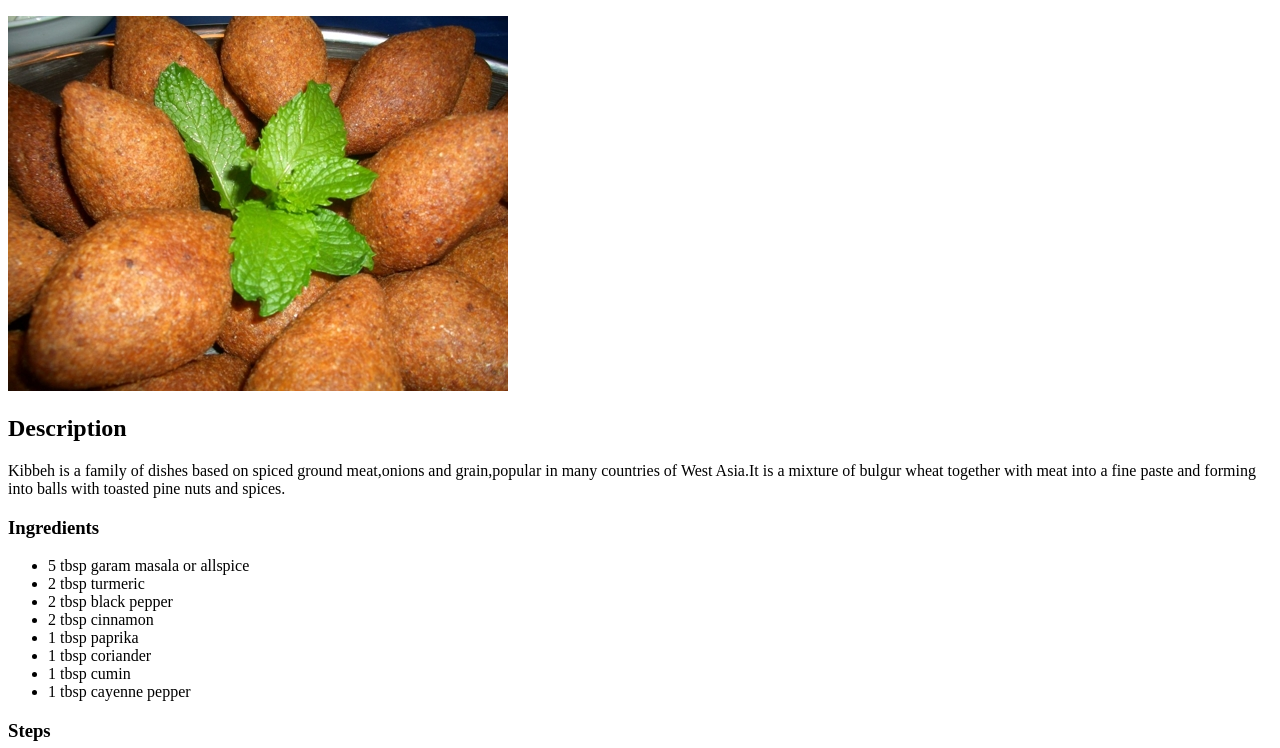
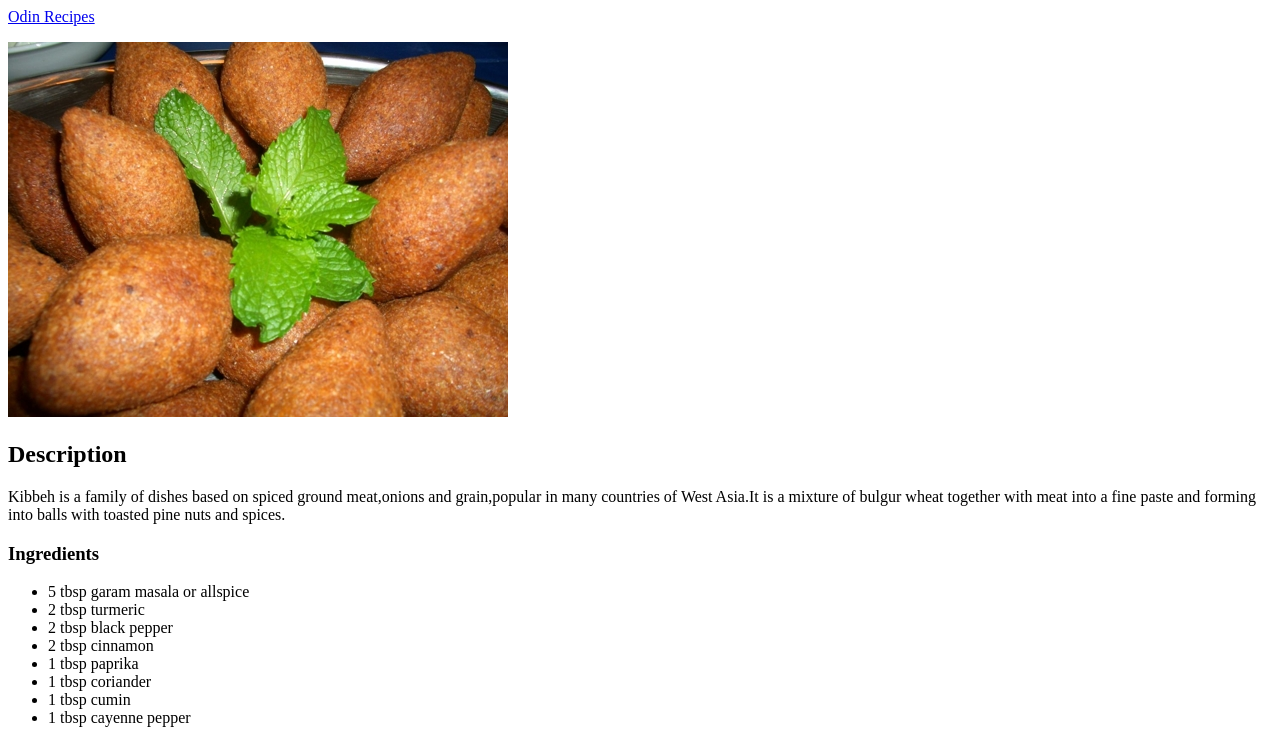
Before and after one commit to tms910/odin-recipes, a plain HTML site: page recipes/kibbeh.html in a window 1280 px wide. Shown: the top 748 px of the page. Drawn offline with Linux system fonts and the light colour scheme.

Commit message:
Add Odin Recipes link on kibbeh.html body
Add link so i can return to home page

```diff
--- a/recipes/kibbeh.html
+++ b/recipes/kibbeh.html
@@ -6,6 +6,7 @@
     </head>
 
     <body>
+        <a href="../index.html">Odin Recipes</a>
         <p><img src="../images/kibbeh_500x375.jpg"></p>
         <h2>Description</h2>
         <p>Kibbeh is a family of dishes based on spiced ground meat,onions and grain,popular in many countries of West Asia.It is a mixture of bulgur wheat together with meat into a fine paste and forming into balls with toasted pine nuts and spices.</p>
```
